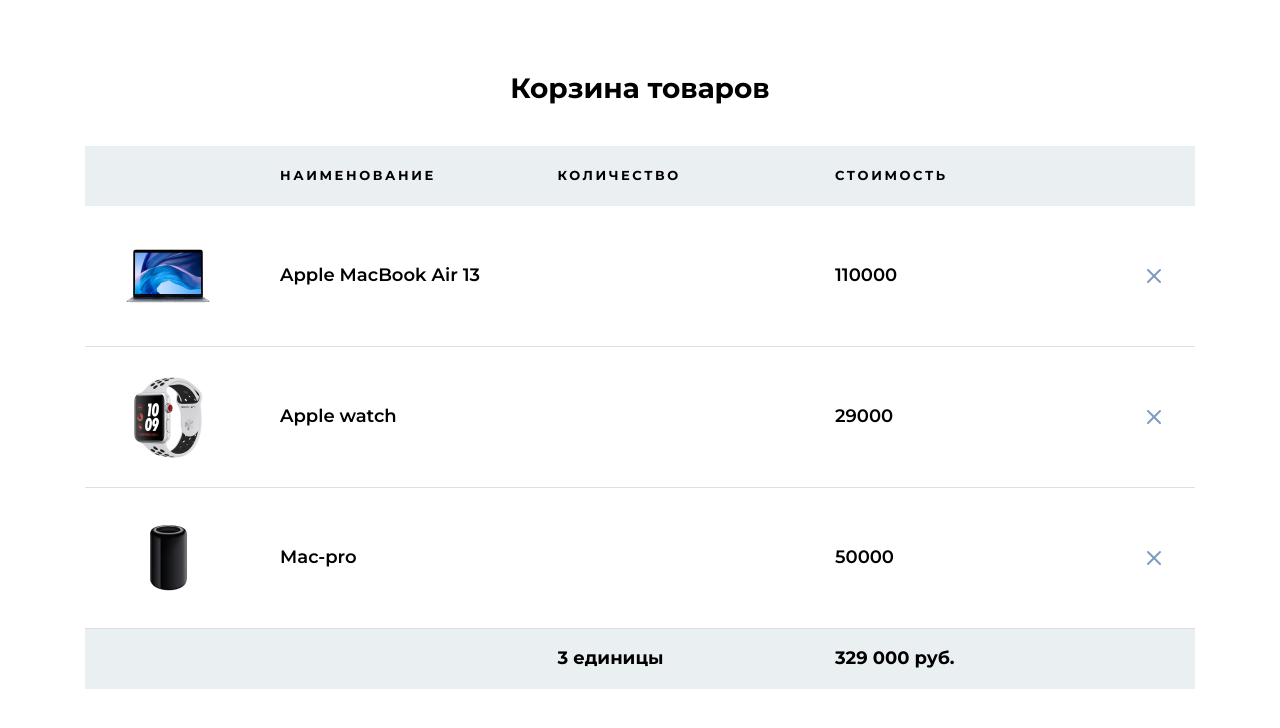
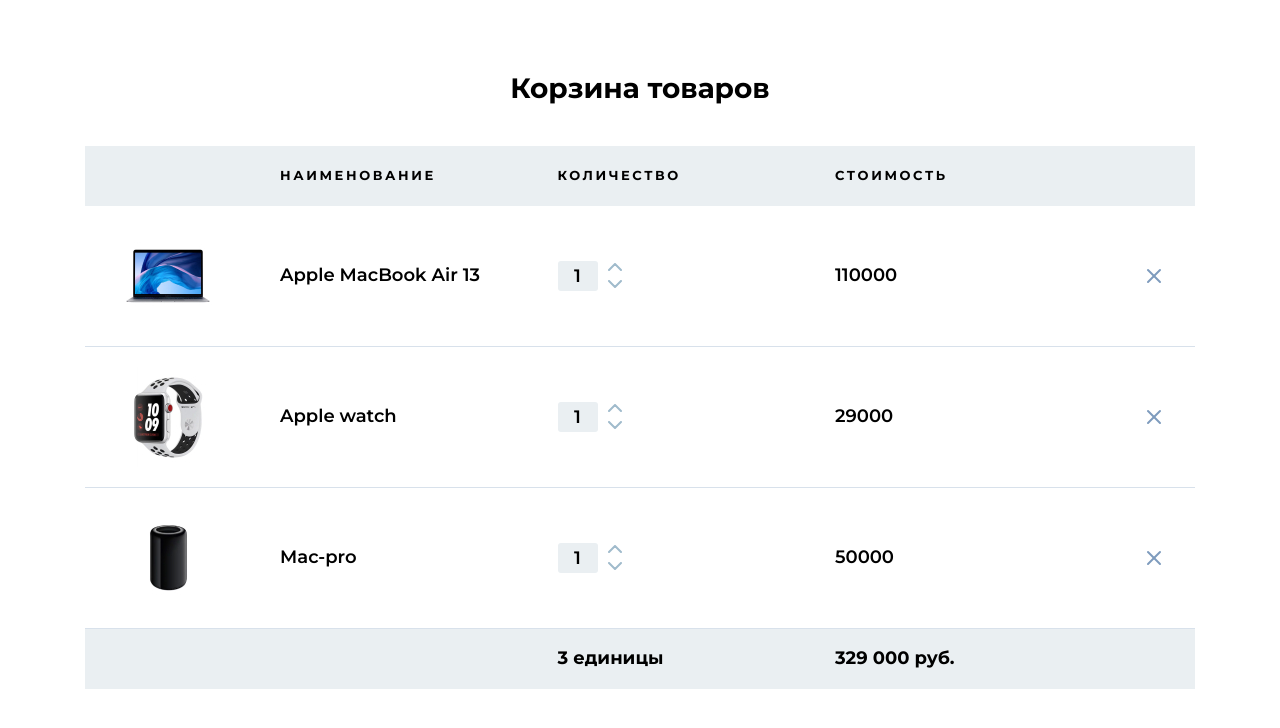
Before and after one commit to R1msk1y/react-sneakers, a React (Create React App) app: page / in a window 1280 px wide. Shown: the top 728 px of the page. Built offline with nearby package versions, Linux system fonts and the light colour scheme.

Commit message:
сделал счетчик увеличения кол-ва товаров

```diff
--- a/src/components/App/ButtonDelete/index.jsx
+++ b/src/components/App/ButtonDelete/index.jsx
@@ -1,5 +1,5 @@
-const ButtonDelete = () => {
-    return ( <button type="button">
+const ButtonDelete = ({deleteProduct, id}) => {
+    return ( <button type="button" onClick={()=>{deleteProduct(id)}}>
     <img src="./img/icons/cross.svg" alt="Delete" />
 </button> );
 }
--- a/src/components/App/Cart/index.jsx
+++ b/src/components/App/Cart/index.jsx
@@ -8,11 +8,47 @@
 
     const [cart, setCart] = useState(data);
 
+    const deleteProduct = (id) => {
+
+        console.log('Delete!!', id);
+
+        setCart((cart)=>{
+            return cart.filter((product)=> {return id !== product.id})
+        })
+
+    };
+
+    const increase = (id) => {
+        console.log('Increase', id);
+
+        setCart((cart)=>{
+            return cart.map((product) => {
+
+                if(product.id === id){
+
+                    return {
+                        ...product,
+                        count: ++product.count,
+                        priceTotal: product.count * product.price
+
+                    };
+                }
+
+                return product
+
+            })
+        })
+
+    }
+
     const products = cart.map((product)=> {
 
         return <Product
         key = {product.id}
         product = {product}
+        deleteProduct = {deleteProduct}
+        increase = {increase}
+
 
         />
 
--- a/src/components/App/Count/index.jsx
+++ b/src/components/App/Count/index.jsx
@@ -1,11 +1,11 @@
 import "./style.scss"
-const Count = () => {
+const Count = ({count, increase, id}) => {
     return ( <div className="count">
     <div className="count__box">
-        <input type="number" className="count__input" min="1" max="100" value="1" />
+        <input type="number" className="count__input" min="1" max="100" value={count} />
     </div>
     <div className="count__controls">
-        <button type="button" className="count__up">
+        <button type="button" className="count__up" onClick={()=>{increase(id)}}>
             <img src="./img/icons/icon-up.svg" alt="Increase" />
         </button>
         <button type="button" className="count__down">
--- a/src/components/App/Product/index.jsx
+++ b/src/components/App/Product/index.jsx
@@ -2,18 +2,26 @@
 import Count from "../Count";
 import "./style.scss"
 
-const Product = ({product}) => {
-    const {img, title, price, count, id} = product;
+const Product = ({product, deleteProduct, increase}) => {
+    const {img, title, priceTotal, count, id} = product;
 
     return ( <section className="product">
     <div className="product__img"><img src={`./img/products/${img}`} alt={title} /></div>
     <div className="product__title">{title}</div>
     <div className="product__count">
-        {/* <Count/> */}
+        <Count
+        count = {count}
+        increase = {increase}
+        id = {id}
+        />
     </div>
-    <div className="product__price">{price}</div>
+    <div className="product__price">{priceTotal}</div>
     <div className="product__controls">
-     <ButtonDelete />
+     <ButtonDelete
+     deleteProduct={deleteProduct}
+     id = {id}
+
+     />
     </div>
 </section>  );
 }
```
